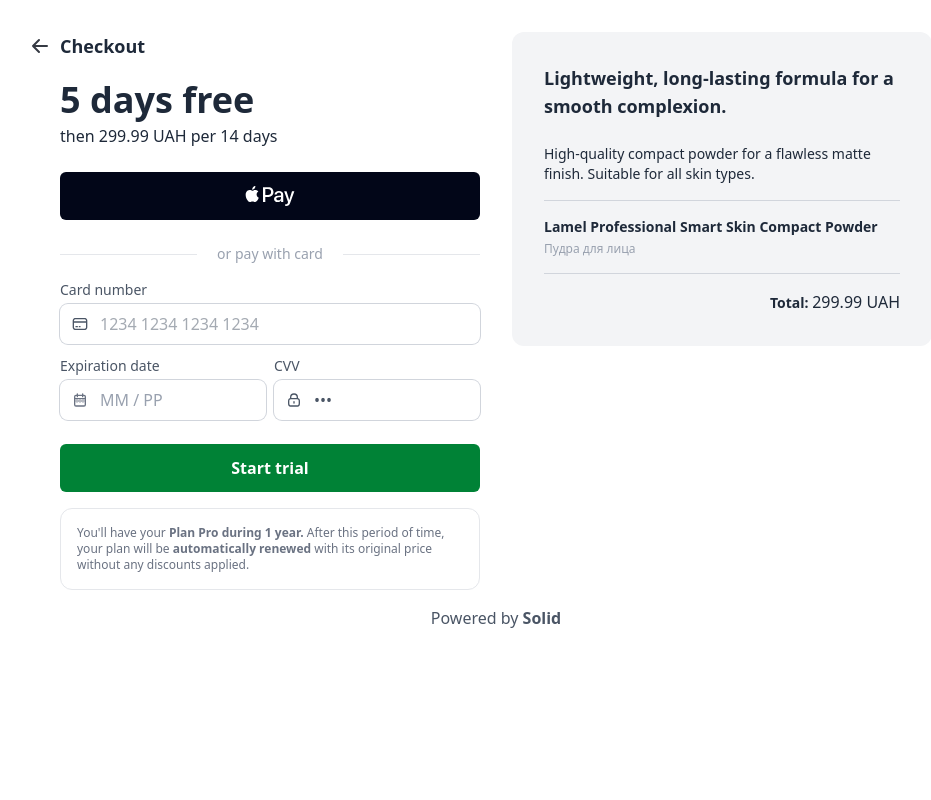
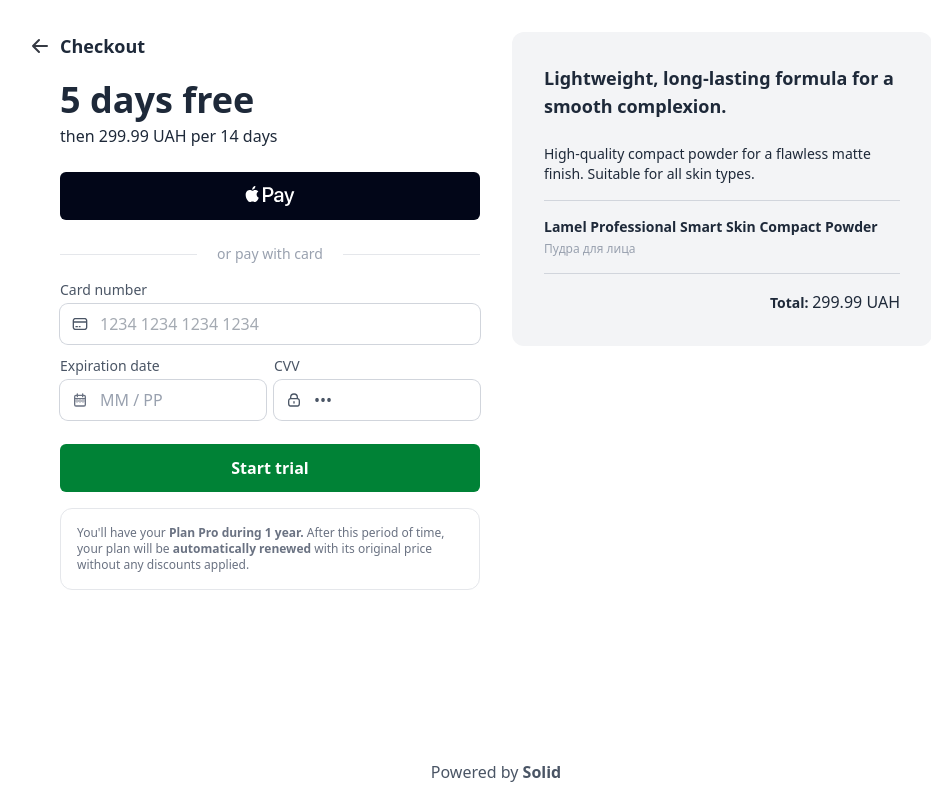
Before and after one commit to OKhalanskyi/payment-page, a React (Vite) app: page / in a window 1280 px wide. Shown: the whole page, without its empty margins (144-1075 px from the left). Built offline with nearby package versions, Linux system fonts and the light colour scheme.

Commit message:
fix: move footer to the bottom of the page

```diff
--- a/src/components/footer/footer.tsx
+++ b/src/components/footer/footer.tsx
@@ -4,7 +4,7 @@
   const { t } = useTranslation();
 
   return (
-    <footer className="text-center text-gray-600">
+    <footer className="text-center text-gray-600 mt-auto pt-12">
       {t('powered_by')}&nbsp;<strong>Solid</strong>
     </footer>
   );
--- a/src/components/layout/layout.tsx
+++ b/src/components/layout/layout.tsx
@@ -2,7 +2,7 @@
 
 export const Layout = ({ children }: React.PropsWithChildren) => {
   return (
-    <div className="bg-white p-4 lg:px-16 flex flex-col gap-4 text-gray-800">
+    <div className="bg-white p-4 lg:px-16 flex flex-col gap-4 text-gray-800 min-h-screen">
       {children}
     </div>
   );
```
